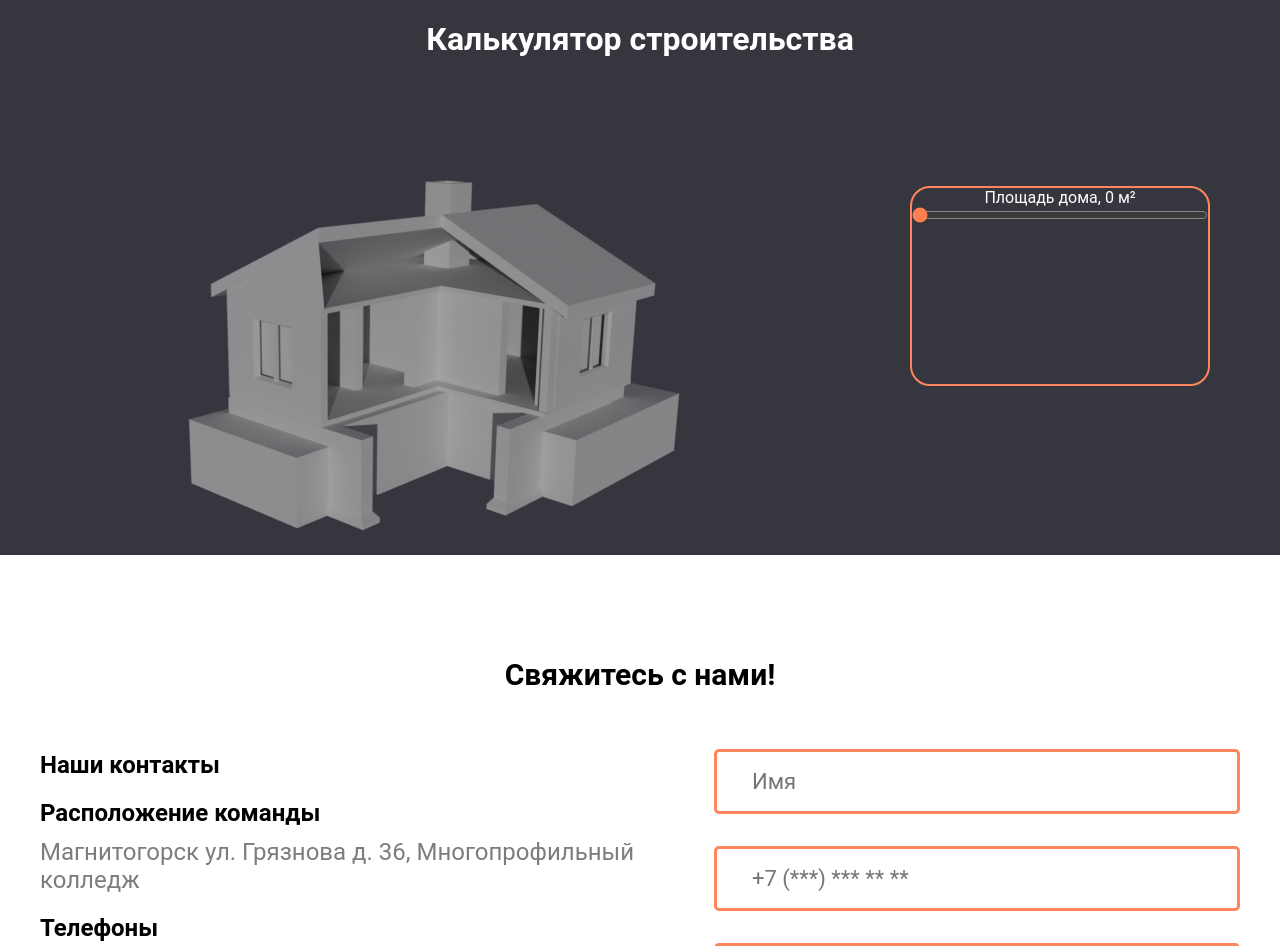
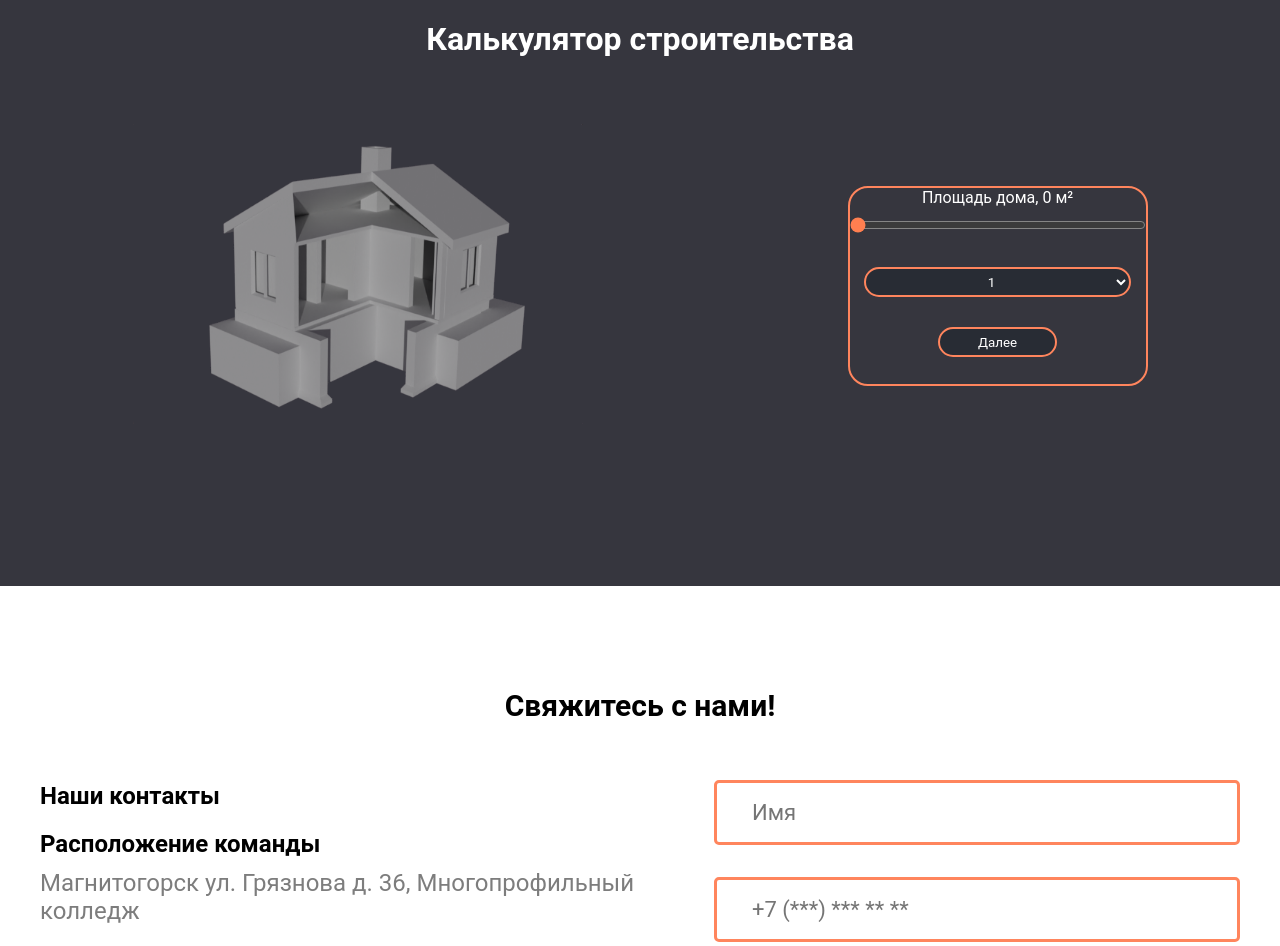
Before and after one commit to Home-2035/homes-calculator, a React (Create React App) app in the folder home-calculator/: page / in a window 1280 px wide. Shown: the part 860-1806 px from the top of the page. Built offline with nearby package versions, Linux system fonts and the light colour scheme; grey boxes are pictures that could not be loaded.

Commit message:
Add select

```diff
--- a/home-calculator/src/components/Main_calc/Main_calc.css
+++ b/home-calculator/src/components/Main_calc/Main_calc.css
@@ -5,6 +5,7 @@
 .maincalc{
     display: flex;
     justify-content: space-around;
+    height: 400px;
     margin-top: 10%;
 
 }
@@ -14,15 +15,49 @@
     border:2px solid #FF855D;
     border-radius: 20px;
 }
+.home_container{
+    margin-top: -40px;
+}
 .home{
     position: static;
+    width: 450px;
+    height: 300px;
 }
  #ran{
     width: 100%;
+    margin-top: 10px;
     accent-color: coral;
 
 }
-
 .formcalc label{
 color: white;
 }
+.select{
+    margin-top:30px ;
+    border: 2px solid #FF855D;
+    border-radius: 20px;
+    width: 90%;
+    background-color: #282c34;;
+    height: 30px;
+    text-align: center;
+    color: #FFF;
+
+
+}
+.continue{
+    border: 2px solid #FF855D;
+    border-radius: 20px;
+    margin-top: 30px;
+    width: 40%;
+    height: 30px;
+    background-color: #282c34;;
+    color: #FFF;
+    transition: all 0.3s;
+
+}
+.continue:hover{
+    color: #FFF;
+    background-color: #FF855D;
+
+
+}
--- a/home-calculator/src/components/Main_calc/Main_calc.jsx
+++ b/home-calculator/src/components/Main_calc/Main_calc.jsx
@@ -33,9 +33,14 @@ function Maincalc(){
             <img src={home} alt='Homemini' className='home'></img>
         </div>
         <div className='choice'>
-
         <form className='formcalc'>
+        <center>
             <Slider/>
+            <select className='select'>
+              <option className='option'>1</option>
+              <option className='option'>2</option>
+            </select>
+            <button className='continue'>Далее</button></center>
         </form>
     </div>
     </div>
```
